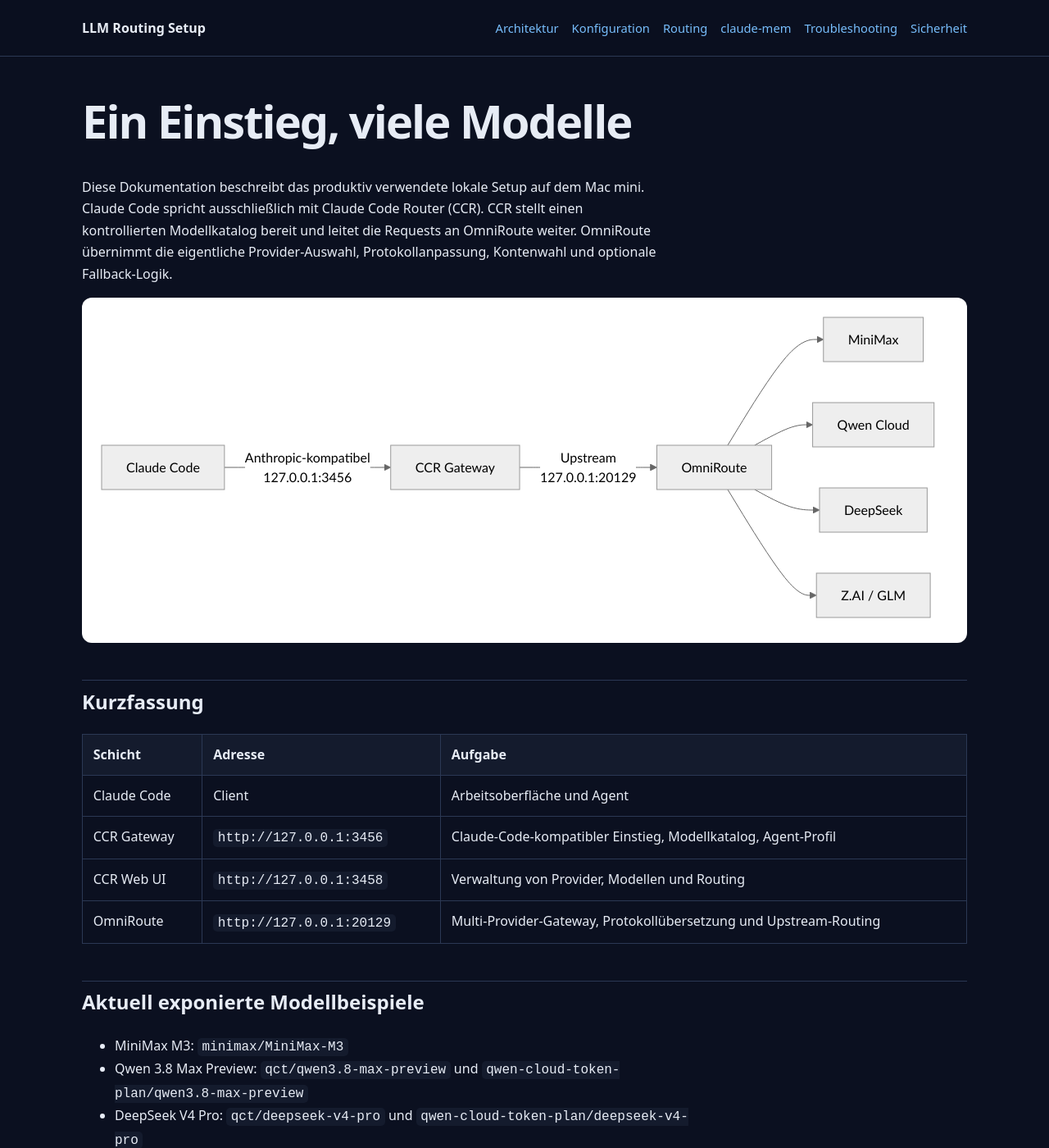
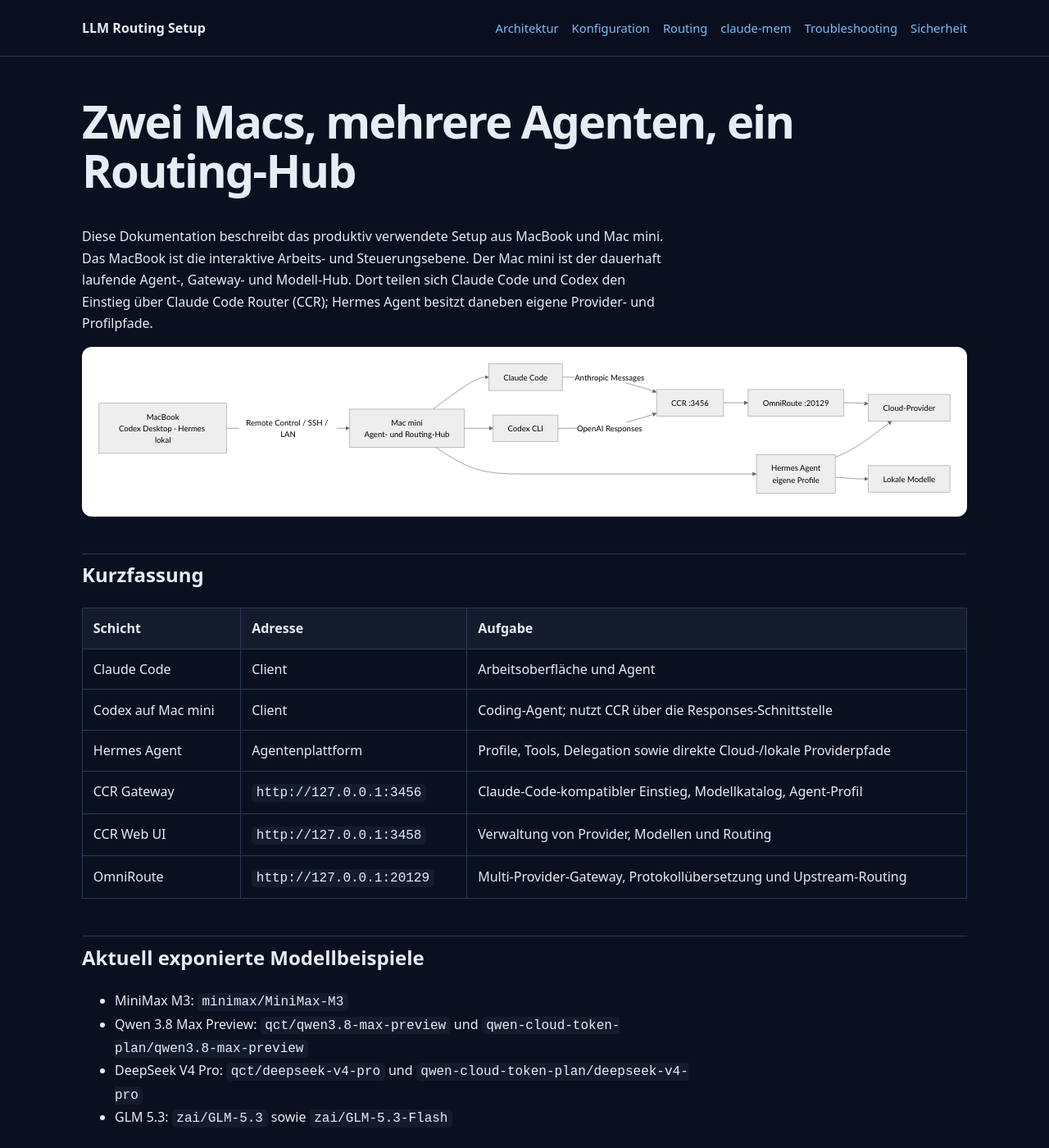
Before and after one commit to dennis605/llm-routing-setup, a Jekyll site: the page built from index.md, in a window 1280 px wide and 1400 px high. Shown: the whole window at 82% size. Built offline with Jekyll 4.4.1, drawn with Linux system fonts in a browser that asks for light colours; some of the changed text lies outside the part shown.

Commit message:
Expand system architecture in index.md

````diff
--- a/index.md
+++ b/index.md
@@ -4,18 +4,22 @@ title: Übersicht
 description: Dokumentation des lokalen LLM-Routings auf dem Mac mini
 ---
 
-# Ein Einstieg, viele Modelle
+# Zwei Macs, mehrere Agenten, ein Routing-Hub
 
-Diese Dokumentation beschreibt das produktiv verwendete lokale Setup auf dem Mac mini. Claude Code spricht ausschließlich mit Claude Code Router (CCR). CCR stellt einen kontrollierten Modellkatalog bereit und leitet die Requests an OmniRoute weiter. OmniRoute übernimmt die eigentliche Provider-Auswahl, Protokollanpassung, Kontenwahl und optionale Fallback-Logik.
+Diese Dokumentation beschreibt das produktiv verwendete Setup aus MacBook und Mac mini. Das MacBook ist die interaktive Arbeits- und Steuerungsebene. Der Mac mini ist der dauerhaft laufende Agent-, Gateway- und Modell-Hub. Dort teilen sich Claude Code und Codex den Einstieg über Claude Code Router (CCR); Hermes Agent besitzt daneben eigene Provider- und Profilpfade.
 
 ```mermaid
 flowchart LR
-  CC[Claude Code] -->|Anthropic-kompatibel<br/>127.0.0.1:3456| CCR[CCR Gateway]
-  CCR -->|Upstream<br/>127.0.0.1:20129| OR[OmniRoute]
-  OR --> MM[MiniMax]
-  OR --> QW[Qwen Cloud]
-  OR --> DS[DeepSeek]
-  OR --> ZAI[Z.AI / GLM]
+  MB[MacBook<br/>Codex Desktop · Hermes lokal] -->|Remote Control / SSH / LAN| MINI[Mac mini<br/>Agent- und Routing-Hub]
+  MINI --> CC[Claude Code]
+  MINI --> CX[Codex CLI]
+  CC -->|Anthropic Messages| CCR[CCR :3456]
+  CX -->|OpenAI Responses| CCR
+  CCR --> OR[OmniRoute :20129]
+  MINI --> HA[Hermes Agent<br/>eigene Profile]
+  OR --> CLOUD[Cloud-Provider]
+  HA --> CLOUD
+  HA --> LOCAL[Lokale Modelle]
 ```
 
 ## Kurzfassung
@@ -23,6 +27,8 @@ flowchart LR
 | Schicht | Adresse | Aufgabe |
 |---|---|---|
 | Claude Code | Client | Arbeitsoberfläche und Agent |
+| Codex auf Mac mini | Client | Coding-Agent; nutzt CCR über die Responses-Schnittstelle |
+| Hermes Agent | Agentenplattform | Profile, Tools, Delegation sowie direkte Cloud-/lokale Providerpfade |
 | CCR Gateway | `http://127.0.0.1:3456` | Claude-Code-kompatibler Einstieg, Modellkatalog, Agent-Profil |
 | CCR Web UI | `http://127.0.0.1:3458` | Verwaltung von Provider, Modellen und Routing |
 | OmniRoute | `http://127.0.0.1:20129` | Multi-Provider-Gateway, Protokollübersetzung und Upstream-Routing |
@@ -38,10 +44,11 @@ Gleiche Anzeigenamen können aus mehreren Provider-Pfaden stammen. Die vollstän
 
 ## Leitprinzipien
 
-1. Claude Code kennt nur CCR als Gateway.
-2. CCR exponiert bewusst nur ausgewählte Modelle, nicht den gesamten OmniRoute-Katalog.
-3. OmniRoute bleibt die zentrale Stelle für Provider-Zugänge und Routing.
-4. Secrets bleiben ausschließlich in lokalen Secret-Stores, Datenbanken oder `.env`-Dateien.
-5. Diese öffentliche Dokumentation enthält nur Architektur, nicht verwendbare Zugangsdaten.
+1. MacBook und Mac mini besitzen getrennte lokale Konfigurationen; `127.0.0.1` meint immer das jeweilige Gerät.
+2. Claude Code und Codex auf dem Mac mini kennen CCR als Gateway.
+3. CCR exponiert bewusst nur ausgewählte Modelle, nicht den gesamten OmniRoute-Katalog.
+4. Hermes ist ein paralleler Agentenpfad und muss nicht durch CCR oder OmniRoute laufen.
+5. Secrets bleiben ausschließlich in lokalen Secret-Stores, Datenbanken oder `.env`-Dateien.
+6. Diese öffentliche Dokumentation enthält nur Architektur, nicht verwendbare Zugangsdaten.
 
-Weiter: [Architektur](architecture.html) · [Konfiguration](configuration.html) · [Troubleshooting](troubleshooting.html)
+Weiter: [Gesamtsystem](system.html) · [Architektur](architecture.html) · [Konfiguration](configuration.html) · [Troubleshooting](troubleshooting.html)
````
